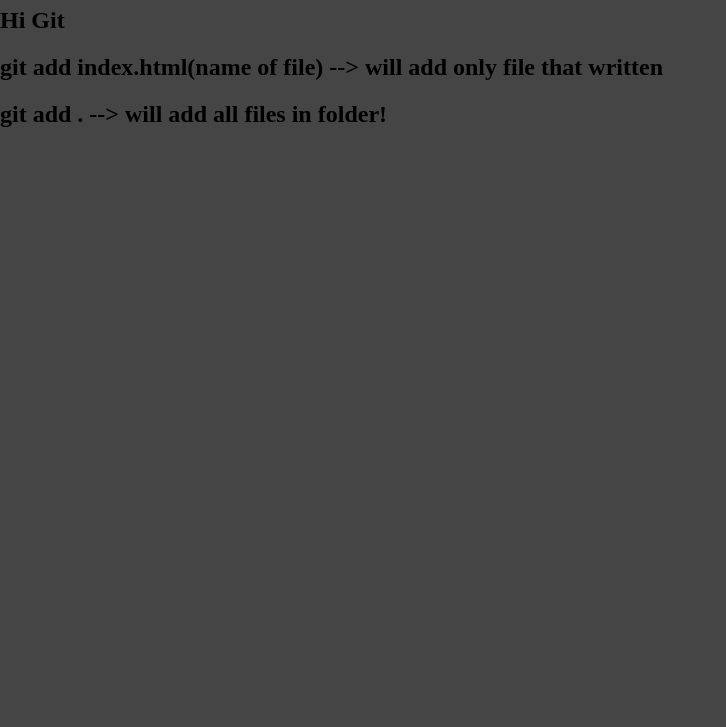
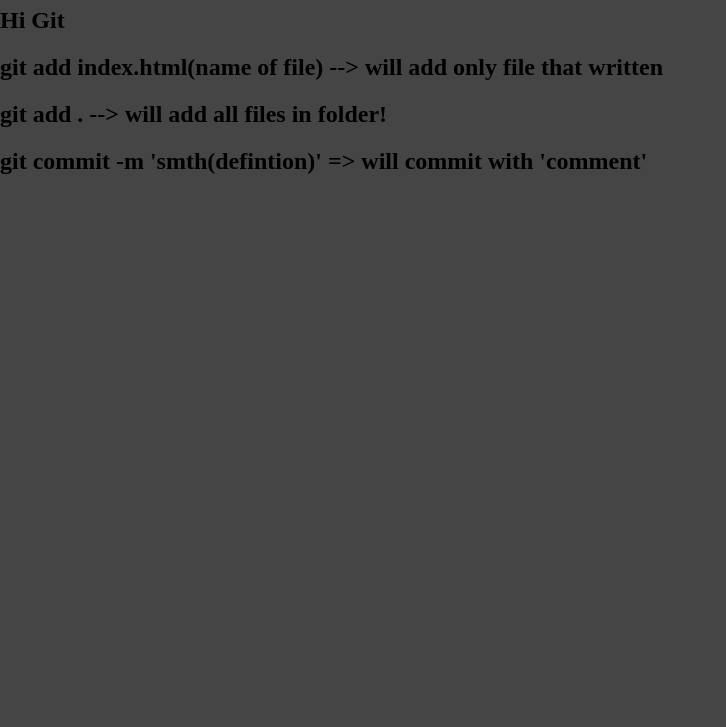
Before and after one commit to FedyaProg/newJs, a plain HTML site: page index.html in a window 1280 px wide. Shown: the part 73-800 px from the top of the page, without its empty margins (0-726 px from the left). Drawn offline with Linux system fonts and the light colour scheme.

Commit message:
third commit

```diff
--- a/index.html
+++ b/index.html
@@ -12,6 +12,7 @@
 <h2>Hi Git</h2>
 <h2>git add index.html(name of file) --> will add only file that written</h2>
 <h2>git add . --> will add all files in folder!</h2>
+<h2>git commit -m 'smth(defintion)' => will commit with 'comment'</h2>
 
 
 <script src='js/main.js'></script>
```
